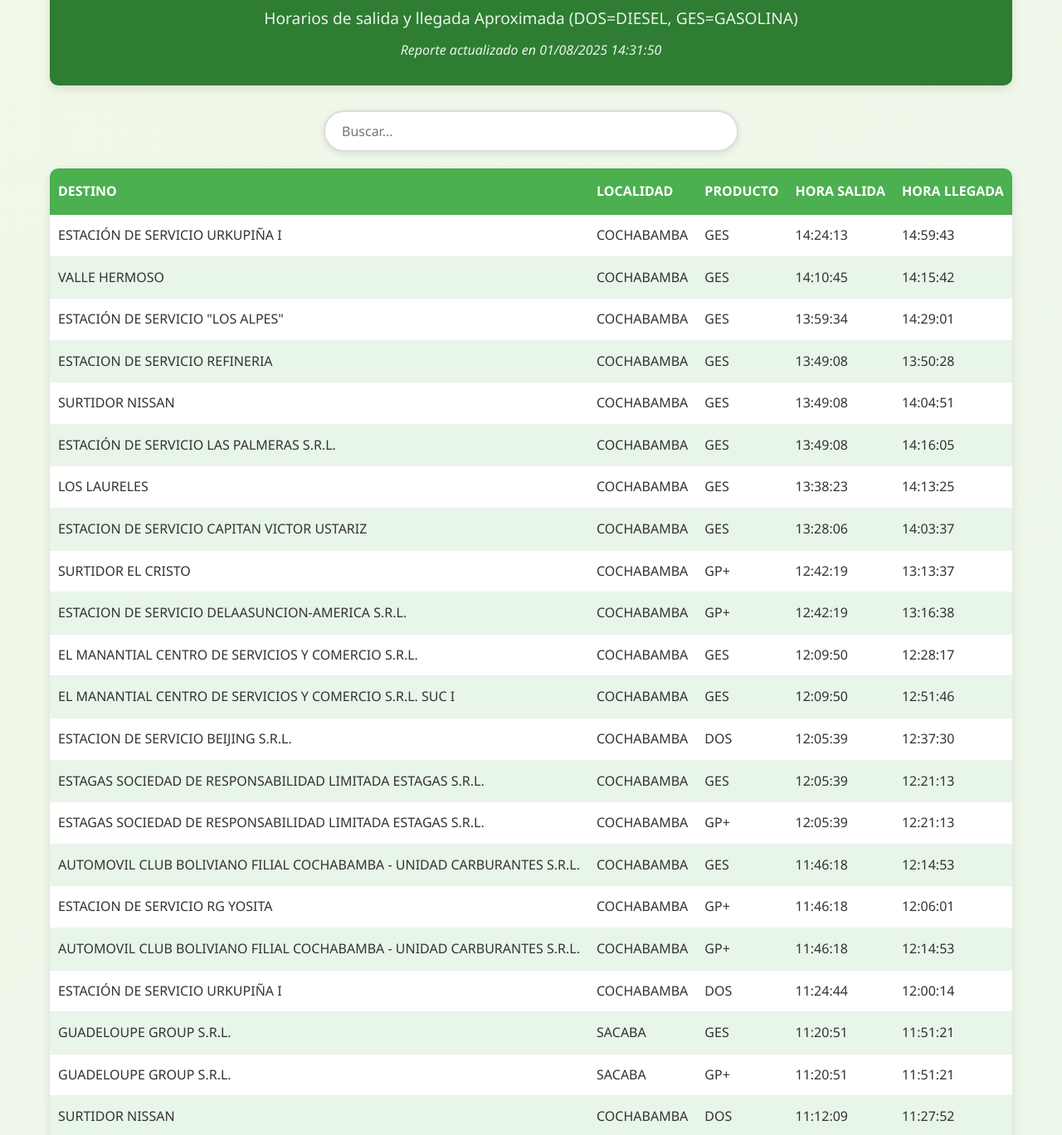
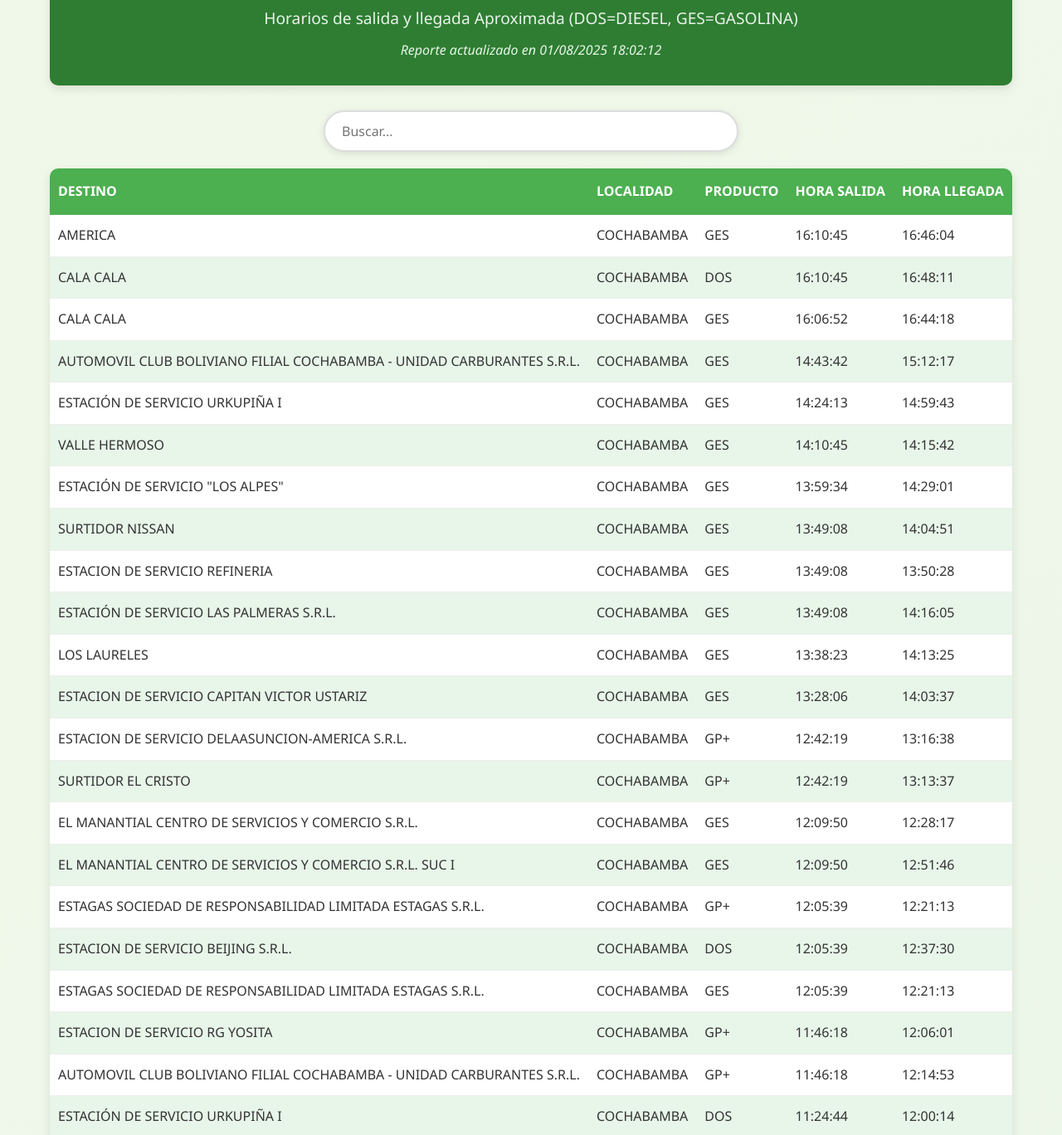
Before and after one commit to ANHINFORMA/despachosCBBA, a plain HTML site: page index.html in a window 1280 px wide. Shown: the part 191-1559 px from the top of the page at 83% size. Drawn offline with Linux system fonts and the light colour scheme.

Commit message:
Add files via upload

```diff
--- a/index.html
+++ b/index.html
@@ -149,7 +149,7 @@
         <header>
             <h1>REPORTE DE DESPACHOS DE COMBUSTIBLE - COCHABAMBA</h1>
             <div class="subtitle">Horarios de salida y llegada Aproximada (DOS=DIESEL, GES=GASOLINA)</div>
-            <div class="update-time">Reporte actualizado en 01/08/2025 14:31:50</div>
+            <div class="update-time">Reporte actualizado en 01/08/2025 18:02:12</div>
         </header>
 
         <div class="search-container">
@@ -168,6 +168,38 @@
                     </tr>
                 </thead>
                 <tbody>
+
+        <tr>
+            <td>AMERICA</td>
+            <td>COCHABAMBA</td>
+            <td>GES</td>
+            <td>16:10:45</td>
+            <td>16:46:04</td>
+        </tr>
+
+        <tr>
+            <td>CALA CALA</td>
+            <td>COCHABAMBA</td>
+            <td>DOS</td>
+            <td>16:10:45</td>
+            <td>16:48:11</td>
+        </tr>
+
+        <tr>
+            <td>CALA CALA</td>
+            <td>COCHABAMBA</td>
+            <td>GES</td>
+            <td>16:06:52</td>
+            <td>16:44:18</td>
+        </tr>
+
+        <tr>
+            <td>AUTOMOVIL CLUB BOLIVIANO FILIAL COCHABAMBA - UNIDAD CARBURANTES S.R.L.</td>
+            <td>COCHABAMBA</td>
+            <td>GES</td>
+            <td>14:43:42</td>
+            <td>15:12:17</td>
+        </tr>
 
         <tr>
             <td>ESTACIÓN DE SERVICIO URKUPIÑA I</td>
@@ -194,19 +226,19 @@
         </tr>
 
         <tr>
+            <td>SURTIDOR NISSAN</td>
+            <td>COCHABAMBA</td>
+            <td>GES</td>
+            <td>13:49:08</td>
+            <td>14:04:51</td>
+        </tr>
+
+        <tr>
             <td>ESTACION DE SERVICIO REFINERIA</td>
             <td>COCHABAMBA</td>
             <td>GES</td>
             <td>13:49:08</td>
             <td>13:50:28</td>
-        </tr>
-
-        <tr>
-            <td>SURTIDOR NISSAN</td>
-            <td>COCHABAMBA</td>
-            <td>GES</td>
-            <td>13:49:08</td>
-            <td>14:04:51</td>
         </tr>
 
         <tr>
@@ -234,19 +266,19 @@
         </tr>
 
         <tr>
+            <td>ESTACION DE SERVICIO DELAASUNCION-AMERICA S.R.L.</td>
+            <td>COCHABAMBA</td>
+            <td>GP+</td>
+            <td>12:42:19</td>
+            <td>13:16:38</td>
+        </tr>
+
+        <tr>
             <td>SURTIDOR EL CRISTO</td>
             <td>COCHABAMBA</td>
             <td>GP+</td>
             <td>12:42:19</td>
             <td>13:13:37</td>
-        </tr>
-
-        <tr>
-            <td>ESTACION DE SERVICIO DELAASUNCION-AMERICA S.R.L.</td>
-            <td>COCHABAMBA</td>
-            <td>GP+</td>
-            <td>12:42:19</td>
-            <td>13:16:38</td>
         </tr>
 
         <tr>
@@ -266,6 +298,14 @@
         </tr>
 
         <tr>
+            <td>ESTAGAS SOCIEDAD DE RESPONSABILIDAD LIMITADA ESTAGAS S.R.L.</td>
+            <td>COCHABAMBA</td>
+            <td>GP+</td>
+            <td>12:05:39</td>
+            <td>12:21:13</td>
+        </tr>
+
+        <tr>
             <td>ESTACION DE SERVICIO BEIJING S.R.L.</td>
             <td>COCHABAMBA</td>
             <td>DOS</td>
@@ -279,22 +319,6 @@
             <td>GES</td>
             <td>12:05:39</td>
             <td>12:21:13</td>
-        </tr>
-
-        <tr>
-            <td>ESTAGAS SOCIEDAD DE RESPONSABILIDAD LIMITADA ESTAGAS S.R.L.</td>
-            <td>COCHABAMBA</td>
-            <td>GP+</td>
-            <td>12:05:39</td>
-            <td>12:21:13</td>
-        </tr>
-
-        <tr>
-            <td>AUTOMOVIL CLUB BOLIVIANO FILIAL COCHABAMBA - UNIDAD CARBURANTES S.R.L.</td>
-            <td>COCHABAMBA</td>
-            <td>GES</td>
-            <td>11:46:18</td>
-            <td>12:14:53</td>
         </tr>
 
         <tr>
@@ -324,7 +348,7 @@
         <tr>
             <td>GUADELOUPE GROUP S.R.L.</td>
             <td>SACABA</td>
-            <td>GES</td>
+            <td>GP+</td>
             <td>11:20:51</td>
             <td>11:51:21</td>
         </tr>
@@ -332,7 +356,7 @@
         <tr>
             <td>GUADELOUPE GROUP S.R.L.</td>
             <td>SACABA</td>
-            <td>GP+</td>
+            <td>GES</td>
             <td>11:20:51</td>
             <td>11:51:21</td>
         </tr>
@@ -431,14 +455,6 @@
             <td>GES</td>
             <td>10:19:52</td>
             <td>10:57:33</td>
-        </tr>
-
-        <tr>
-            <td>AMERICA</td>
-            <td>COCHABAMBA</td>
-            <td>GES</td>
-            <td>10:13:30</td>
-            <td>10:48:49</td>
         </tr>
 
         <tr>
@@ -588,7 +604,7 @@
         <tr>
             <td>ESTACION DE SERVICIO SAN JUAN BAUTISTA S.R.L.</td>
             <td>COCHABAMBA</td>
-            <td>DOS</td>
+            <td>GES</td>
             <td>06:45:40</td>
             <td>06:56:44</td>
         </tr>
@@ -596,7 +612,7 @@
         <tr>
             <td>ESTACION DE SERVICIO SAN JUAN BAUTISTA S.R.L.</td>
             <td>COCHABAMBA</td>
-            <td>GES</td>
+            <td>DOS</td>
             <td>06:45:40</td>
             <td>06:56:44</td>
         </tr>
@@ -618,14 +634,6 @@
         </tr>
 
         <tr>
-            <td>EL MANANTIAL CENTRO DE SERVICIOS Y COMERCIO S.R.L. SUC II</td>
-            <td>COCHABAMBA</td>
-            <td>GES</td>
-            <td>06:20:54</td>
-            <td>06:48:38</td>
-        </tr>
-
-        <tr>
             <td>EL MANANTIAL CENTRO DE SERVICIOS Y COMERCIO S.R.L.</td>
             <td>COCHABAMBA</td>
             <td>DOS</td>
@@ -634,11 +642,11 @@
         </tr>
 
         <tr>
-            <td>ESTACION DE SERVICIO CIRCUITO BOLIVIA S.A.</td>
+            <td>EL MANANTIAL CENTRO DE SERVICIOS Y COMERCIO S.R.L. SUC II</td>
             <td>COCHABAMBA</td>
-            <td>DOS</td>
-            <td>06:13:35</td>
-            <td>06:32:11</td>
+            <td>GES</td>
+            <td>06:20:54</td>
+            <td>06:48:38</td>
         </tr>
 
         <tr>
@@ -650,19 +658,11 @@
         </tr>
 
         <tr>
-            <td>CALA CALA</td>
-            <td>COCHABAMBA</td>
-            <td>GES</td>
-            <td>06:06:37</td>
-            <td>06:44:03</td>
-        </tr>
-
-        <tr>
-            <td>CALA CALA</td>
+            <td>ESTACION DE SERVICIO CIRCUITO BOLIVIA S.A.</td>
             <td>COCHABAMBA</td>
             <td>DOS</td>
-            <td>06:06:37</td>
-            <td>06:44:03</td>
+            <td>06:13:35</td>
+            <td>06:32:11</td>
         </tr>
 
         <tr>
@@ -702,7 +702,7 @@
         </div>
 
         <div class="footer">
-            <p>Generado el 01/08/2025 14:31:50 | © 2025 Sistema de Transportes</p>
+            <p>Generado el 01/08/2025 18:02:12 | © 2025 Sistema de Transportes</p>
         </div>
     </div>
 
```
